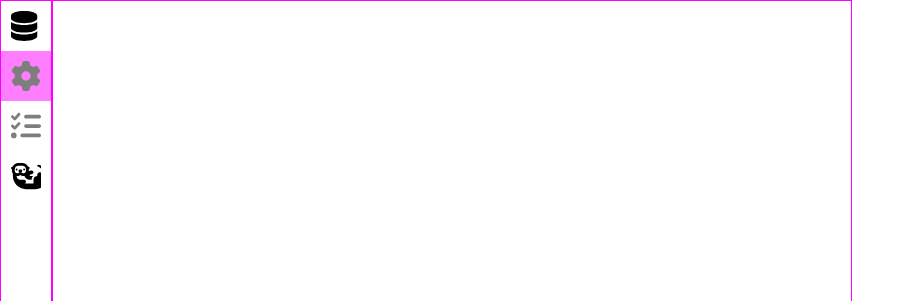
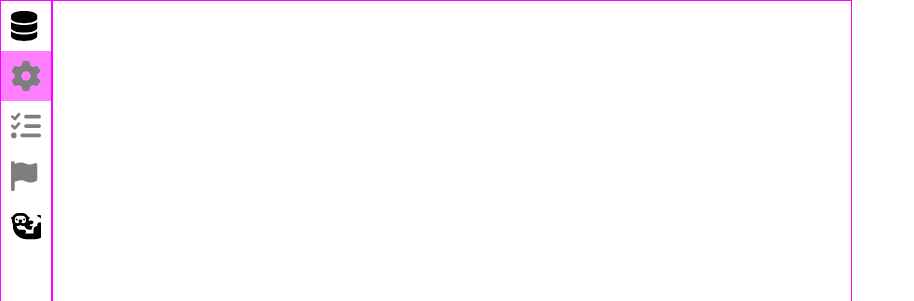
Before and after one commit to matcor451/plotly-demo, a Next.js app: page / in a window 1280 px wide. Shown: the top 301 px of the page, without its empty margins (0-914 px from the left). Built offline with nearby package versions, Linux system fonts and the light colour scheme.

Commit message:
Add flags tab

```diff
--- a/src/app/ControlBar.tsx
+++ b/src/app/ControlBar.tsx
@@ -10,8 +10,9 @@ import { SelectedPoints } from './SelectedPoints'
 const DATA_TAB = 'data'
 const CONFIG_TAB = 'config'
 const SELECTED_TAB = 'selected'
+const FLAGS_TAB = 'flags'
 const OTTER_TAB = 'otter'
-const ALL_TABS = [DATA_TAB, CONFIG_TAB, SELECTED_TAB, OTTER_TAB] as const
+const ALL_TABS = [DATA_TAB, CONFIG_TAB, SELECTED_TAB, FLAGS_TAB, OTTER_TAB] as const
 type TABS_TYPE = typeof ALL_TABS[number]
 
 interface Props {
@@ -83,6 +84,12 @@ export const ControlBar = ({ dataset, figure, selectedPoints, setDataset, setRev
           disabled={!figure}
         />
         <MenuIcon
+          tab={FLAGS_TAB}
+          svgPath={<path d="M64 32C64 14.3 49.7 0 32 0S0 14.3 0 32V64 368 480c0 17.7 14.3 32 32 32s32-14.3 32-32V352l64.3-16.1c41.1-10.3 84.6-5.5 122.5 13.4c44.2 22.1 95.5 24.8 141.7 7.4l34.7-13c12.5-4.7 20.8-16.6 20.8-30V66.1c0-23-24.2-38-44.8-27.7l-9.6 4.8c-46.3 23.2-100.8 23.2-147.1 0c-35.1-17.6-75.4-22-113.5-12.5L64 48V32z"/>}
+          count={0}
+          disabled={!figure}
+        />
+        <MenuIcon
           tab={OTTER_TAB}
           svgPath={<path d="M181.5 197.1l12.9 6.4c5.9 3 12.4 4.5 19.1 4.5c23.5 0 42.6-19.1 42.6-42.6V144c0-35.3-28.7-64-64-64H128c-35.3 0-64 28.7-64 64v21.4c0 23.5 19.1 42.6 42.6 42.6c6.6 0 13.1-1.5 19.1-4.5l12.9-6.4 8.4-4.2L135.1 185c-4.5-3-7.1-8-7.1-13.3V168c0-13.3 10.7-24 24-24h16c13.3 0 24 10.7 24 24v3.7c0 5.3-2.7 10.3-7.1 13.3l-11.8 7.9 8.4 4.2zm-8.6 49.4L160 240l-12.9 6.4c-12.6 6.3-26.5 9.6-40.5 9.6c-3.6 0-7.1-.2-10.6-.6v.6c0 35.3 28.7 64 64 64h64c17.7 0 32 14.3 32 32s-14.3 32-32 32H384V336 320c0-23.7 12.9-44.4 32-55.4c9.4-5.4 20.3-8.6 32-8.6V240c0-26.5 21.5-48 48-48c8.8 0 16 7.2 16 16v32 16 48c0 8.8 7.2 16 16 16s16-7.2 16-16V204.3c0-48.2-30.8-91-76.6-106.3l-8.5-2.8c-8-2.7-12.6-11.1-10.4-19.3s10.3-13.2 18.6-11.6l19.9 4C576 86.1 640 164.2 640 254.9l0 1.1h0c0 123.7-100.3 224-224 224h-1.1H256h-.6C132 480 32 380 32 256.6V256 216.8c-10.1-14.6-16-32.3-16-51.4V144l0-1.4C6.7 139.3 0 130.5 0 120c0-13.3 10.7-24 24-24h2.8C44.8 58.2 83.3 32 128 32h64c44.7 0 83.2 26.2 101.2 64H296c13.3 0 24 10.7 24 24c0 10.5-6.7 19.3-16 22.6l0 1.4v21.4c0 1.4 0 2.8-.1 4.3c12-6.2 25.7-9.6 40.1-9.6h8c17.7 0 32 14.3 32 32s-14.3 32-32 32h-8c-13.3 0-24 10.7-24 24v8h56.4c-15.2 17-24.4 39.4-24.4 64H320c-42.3 0-78.2-27.4-91-65.3c-5.1 .9-10.3 1.3-15.6 1.3c-14.1 0-27.9-3.3-40.5-9.6zM96 128a16 16 0 1 1 0 32 16 16 0 1 1 0-32zm112 16a16 16 0 1 1 32 0 16 16 0 1 1 -32 0z"/>}
         />
@@ -121,6 +128,9 @@ export const ControlBar = ({ dataset, figure, selectedPoints, setDataset, setRev
               selectedPoints={selectedPoints}
             />
           }
+          {activeTab === FLAGS_TAB && figure &&
+            <div>No points flagged yet</div>
+          }
           {activeTab === OTTER_TAB &&
             <div>
               Placeholder for any otter content to be added
```
